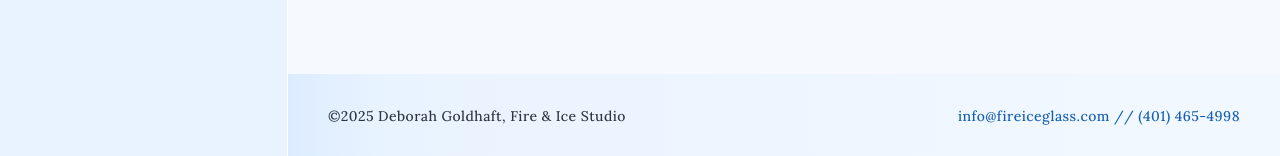
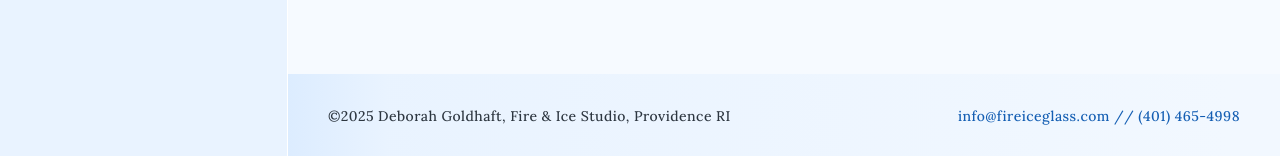
Before and after one commit to highchair/fireiceglass, a Jekyll site: the page built from index.html, in a window 1280 px wide. Shown: the part 1357-1513 px from the top of the page. Built offline with Jekyll 4.4.1, drawn with Linux system fonts in a browser that asks for light colours; some web fonts are replaced.

Commit message:
Insert mentions of Providence RI

```diff
--- a/_config.yml
+++ b/_config.yml
@@ -16,7 +16,7 @@
 
 title: "Deborah Goldhaft"
 email: deborah@fireiceglass.com
-company: "Fire & Ice Studio"
+company: "Fire & Ice Studio, Providence RI"
 company-short: "Fire & Ice"
 description: "Artisan Deborah Goldhaft crafts fine art glass, custom architectural designs, and functional art pieces, as well as offers workshops for groups and individuals. Let's make a one-of-a-kind custom etched architectural art glass piece for your home or business."
 
--- a/_includes/header.html
+++ b/_includes/header.html
@@ -1,4 +1,4 @@
-<header class="layout__header header" aria-label="Fire &amp; Ice Studio">
+<header class="layout__header header" aria-label="Fire & Ice Studio">
   <div class="header__brand">
     <a href="{{ site.baseurl }}" class="header__brand__link">
       <img src="{{ 'assets/images/fire-ice-studio_logo.svg' | prepend: site.baseurl }}" alt="Back to Home">
--- a/_includes/meta.html
+++ b/_includes/meta.html
@@ -10,7 +10,7 @@
 	{% if page.url == 'index' %}
   	<meta name="description" content="{{ site.description }}">
 	{% endif %}
-	  <meta name="keywords" content="glass, etched, sand-blasted, architectural, decorative, fine art, custom design, Deborah Goldhaft, entryway, doors, windows, glassware">
+	  <meta name="keywords" content="glass, etched, sand-blasted, architectural, decorative, fine art, custom design, Deborah Goldhaft, entryway, doors, windows, glassware, Providence, Rhode Island">
   	<meta name="viewport" content="width=device-width">
   	<link rel="canonical" href="{{ canon_url }}">
   	<link rel="stylesheet" href="{{ 'assets/css/style.css' | prepend: site.baseurl }}">
```
